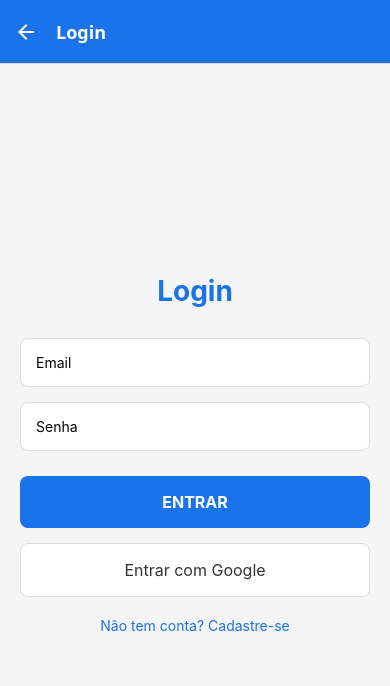
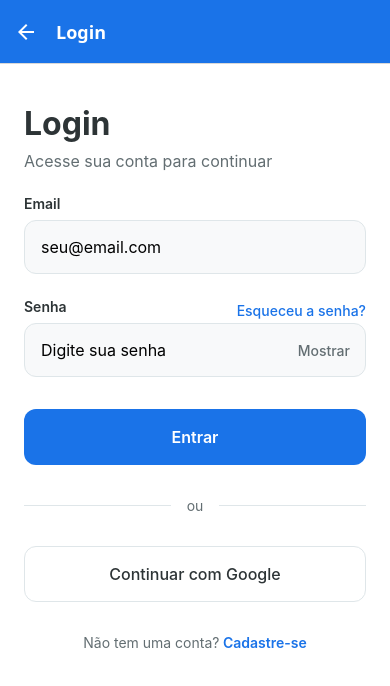
Before and after one commit to DiegoCarvalho-dev/SaasAcademia, a React Native app: screen /Login in a window 390 px wide. Shown: the top 686 px of the page. Built offline with nearby package versions, Linux system fonts and the light colour scheme.

Commit message:
fix: atualiza import de tipos no LoginScreen.tsx

```diff
--- a/src/screens/LoginScreen.tsx
+++ b/src/screens/LoginScreen.tsx
@@ -5,133 +5,260 @@ import {
   TextInput,
   TouchableOpacity,
   StyleSheet,
-  Alert,
+  SafeAreaView,
   KeyboardAvoidingView,
   Platform,
+  ActivityIndicator,
 } from 'react-native';
 import { useNavigation } from '@react-navigation/native';
+import { NativeStackNavigationProp } from '@react-navigation/native-stack';
+
+type RootStackParamList = {
+  Login: undefined;
+  Register: undefined;
+  Welcome: undefined;
+};
+
+type NavigationProp = NativeStackNavigationProp<RootStackParamList, 'Login'>;
 
 export default function LoginScreen() {
-  const navigation = useNavigation();
+  const navigation = useNavigation<NavigationProp>();
   const [email, setEmail] = useState('');
   const [password, setPassword] = useState('');
   const [loading, setLoading] = useState(false);
+  const [showPassword, setShowPassword] = useState(false);
 
   const handleLogin = () => {
     if (!email || !password) {
-      Alert.alert('Erro', 'Preencha todos os campos');
+      alert('Por favor, preencha todos os campos');
       return;
     }
 
     setLoading(true);
     setTimeout(() => {
       setLoading(false);
-      Alert.alert('Sucesso', 'Login realizado!');
-      // Navegar para dashboard depois
-    }, 2000);
+      alert('Login realizado com sucesso!');
+      // Navegar para Dashboard futuramente
+    }, 1500);
   };
 
   const handleGoogleLogin = () => {
-    Alert.alert('Google Login', 'Integração com Google em breve');
+    alert('Login com Google será implementado em breve');
+  };
+
+  const handleForgotPassword = () => {
+    alert('Funcionalidade de recuperação de senha em breve');
   };
 
   return (
+    <SafeAreaView style={styles.container}>
       <KeyboardAvoidingView
         behavior={Platform.OS === 'ios' ? 'padding' : 'height'}
-      style={styles.container}
+        style={styles.keyboardView}
       >
-      <View style={styles.content}>
+        <View style={styles.header}>
           <Text style={styles.title}>Login</Text>
+          <Text style={styles.subtitle}>
+            Acesse sua conta para continuar
+          </Text>
+        </View>
 
+        <View style={styles.formContainer}>
+          <View style={styles.inputGroup}>
+            <Text style={styles.label}>Email</Text>
             <TextInput
               style={styles.input}
-          placeholder="Email"
+              placeholder="seu@email.com"
               value={email}
               onChangeText={setEmail}
               keyboardType="email-address"
               autoCapitalize="none"
+              autoCorrect={false}
             />
+          </View>
 
+          <View style={styles.inputGroup}>
+            <View style={styles.passwordHeader}>
+              <Text style={styles.label}>Senha</Text>
+              <TouchableOpacity onPress={handleForgotPassword}>
+                <Text style={styles.forgotPassword}>Esqueceu a senha?</Text>
+              </TouchableOpacity>
+            </View>
             <TextInput
               style={styles.input}
-          placeholder="Senha"
+              placeholder="Digite sua senha"
               value={password}
               onChangeText={setPassword}
-          secureTextEntry
+              secureTextEntry={!showPassword}
             />
-
-        <TouchableOpacity style={styles.button} onPress={handleLogin}>
-          <Text style={styles.buttonText}>
-            {loading ? 'ENTRANDO...' : 'ENTRAR'}
+            <TouchableOpacity
+              style={styles.showPasswordButton}
+              onPress={() => setShowPassword(!showPassword)}
+            >
+              <Text style={styles.showPasswordText}>
+                {showPassword ? 'Ocultar' : 'Mostrar'}
               </Text>
             </TouchableOpacity>
+          </View>
 
-        <TouchableOpacity style={styles.googleButton} onPress={handleGoogleLogin}>
-          <Text style={styles.googleButtonText}>Entrar com Google</Text>
+          <TouchableOpacity
+            style={[styles.loginButton, loading && styles.buttonDisabled]}
+            onPress={handleLogin}
+            disabled={loading}
+          >
+            {loading ? (
+              <ActivityIndicator color="#ffffff" />
+            ) : (
+              <Text style={styles.loginButtonText}>Entrar</Text>
+            )}
           </TouchableOpacity>
 
+          <View style={styles.dividerContainer}>
+            <View style={styles.divider} />
+            <Text style={styles.dividerText}>ou</Text>
+            <View style={styles.divider} />
+          </View>
+
+          <TouchableOpacity
+            style={styles.googleButton}
+            onPress={handleGoogleLogin}
+          >
+            <Text style={styles.googleButtonText}>Continuar com Google</Text>
+          </TouchableOpacity>
+
+          <View style={styles.footer}>
+            <Text style={styles.footerText}>Não tem uma conta?</Text>
             <TouchableOpacity onPress={() => navigation.navigate('Register')}>
-          <Text style={styles.link}>Não tem conta? Cadastre-se</Text>
+              <Text style={styles.registerLink}> Cadastre-se</Text>
             </TouchableOpacity>
           </View>
+        </View>
       </KeyboardAvoidingView>
+    </SafeAreaView>
   );
 }
 
 const styles = StyleSheet.create({
   container: {
     flex: 1,
-    backgroundColor: '#f5f5f5',
+    backgroundColor: '#ffffff',
   },
-  content: {
+  keyboardView: {
     flex: 1,
-    padding: 20,
-    justifyContent: 'center',
+  },
+  header: {
+    padding: 24,
+    paddingTop: 40,
   },
   title: {
-    fontSize: 28,
-    fontWeight: 'bold',
-    color: '#1a73e8',
-    textAlign: 'center',
-    marginBottom: 30,
+    fontSize: 32,
+    fontWeight: '700',
+    color: '#2d3436',
+    marginBottom: 8,
+  },
+  subtitle: {
+    fontSize: 16,
+    color: '#636e72',
+  },
+  formContainer: {
+    flex: 1,
+    padding: 24,
+    paddingTop: 0,
+  },
+  inputGroup: {
+    marginBottom: 24,
+  },
+  label: {
+    fontSize: 14,
+    fontWeight: '600',
+    color: '#2d3436',
+    marginBottom: 8,
   },
   input: {
-    backgroundColor: 'white',
-    padding: 15,
-    borderRadius: 8,
-    marginBottom: 15,
     borderWidth: 1,
-    borderColor: '#ddd',
+    borderColor: '#dfe6e9',
+    borderRadius: 12,
+    padding: 16,
+    fontSize: 16,
+    backgroundColor: '#f8f9fa',
   },
-  button: {
+  passwordHeader: {
+    flexDirection: 'row',
+    justifyContent: 'space-between',
+    alignItems: 'center',
+  },
+  forgotPassword: {
+    fontSize: 14,
+    color: '#1a73e8',
+    fontWeight: '500',
+  },
+  showPasswordButton: {
+    position: 'absolute',
+    right: 16,
+    top: 44,
+  },
+  showPasswordText: {
+    fontSize: 14,
+    color: '#636e72',
+    fontWeight: '500',
+  },
+  loginButton: {
     backgroundColor: '#1a73e8',
-    padding: 16,
-    borderRadius: 8,
+    borderRadius: 12,
+    height: 56,
     alignItems: 'center',
-    marginTop: 10,
+    justifyContent: 'center',
+    marginTop: 8,
   },
-  buttonText: {
-    color: 'white',
+  buttonDisabled: {
+    backgroundColor: '#90caf9',
+  },
+  loginButtonText: {
+    color: '#ffffff',
     fontSize: 16,
-    fontWeight: 'bold',
+    fontWeight: '600',
+  },
+  dividerContainer: {
+    flexDirection: 'row',
+    alignItems: 'center',
+    marginVertical: 32,
+  },
+  divider: {
+    flex: 1,
+    height: 1,
+    backgroundColor: '#dfe6e9',
+  },
+  dividerText: {
+    paddingHorizontal: 16,
+    fontSize: 14,
+    color: '#636e72',
   },
   googleButton: {
-    backgroundColor: 'white',
-    padding: 16,
-    borderRadius: 8,
+    borderWidth: 1,
+    borderColor: '#dfe6e9',
+    borderRadius: 12,
+    height: 56,
     alignItems: 'center',
-    marginTop: 15,
-    borderWidth: 1,
-    borderColor: '#ddd',
+    justifyContent: 'center',
+    backgroundColor: '#ffffff',
   },
   googleButtonText: {
-    color: '#333',
+    color: '#2d3436',
     fontSize: 16,
+    fontWeight: '500',
   },
-  link: {
+  footer: {
+    flexDirection: 'row',
+    justifyContent: 'center',
+    marginTop: 32,
+  },
+  footerText: {
+    fontSize: 14,
+    color: '#636e72',
+  },
+  registerLink: {
+    fontSize: 14,
     color: '#1a73e8',
-    textAlign: 'center',
-    marginTop: 20,
-    fontSize: 14,
+    fontWeight: '600',
   },
 });
```
Lines whose indentation alone changed are shown as unchanged.
